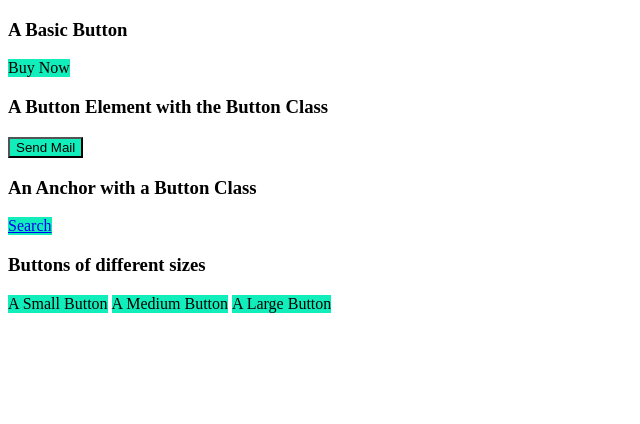
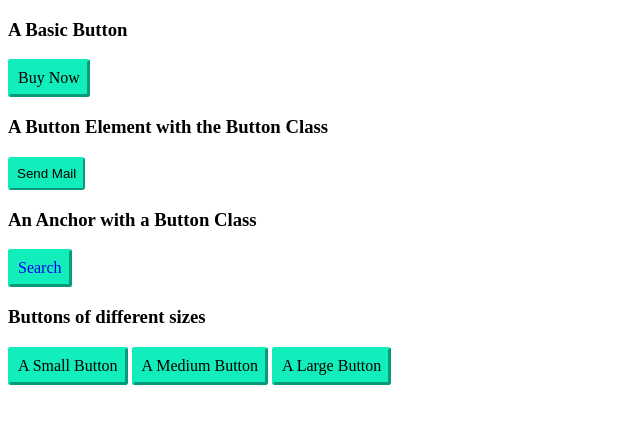
Before and after one commit to rafuka/CSS-Project-Assignment-2, a plain HTML site: page index.html in a window 1280 px wide. Shown: the whole page, without its empty margins (0-640 px from the left). Drawn offline with Linux system fonts and the light colour scheme.

Commit message:
Update button.css

```diff
--- a/button.css
+++ b/button.css
@@ -1,4 +1,13 @@
 .button {
 	display: inline-block;
 	background-color: #1eb;
+	padding: 7px;
+	border-style: outset;
+	border-color: #1eb;
+	text-decoration: none;
+	border-radius: 3px;
 }
+
+.button:active {
+	border-style: inset;
+}
```
